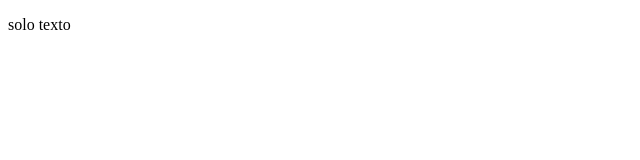
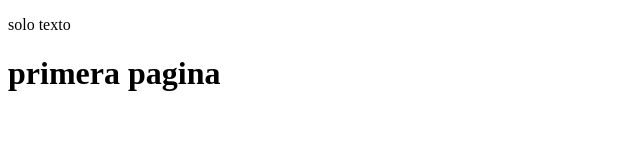
Before and after one commit to Dquemoy/primer-git, a plain HTML site: page index.html in a window 1280 px wide. Shown: the whole page, without its empty margins (0-640 px from the left). Drawn offline with Linux system fonts and the light colour scheme.

Commit message:
ahora he insertado un cambio

```diff
--- a/index.html
+++ b/index.html
@@ -10,6 +10,7 @@
 
 <body>
     <p>solo texto</p>
+    <h1>primera pagina</h1>
 </body>
 
 </html>
```
